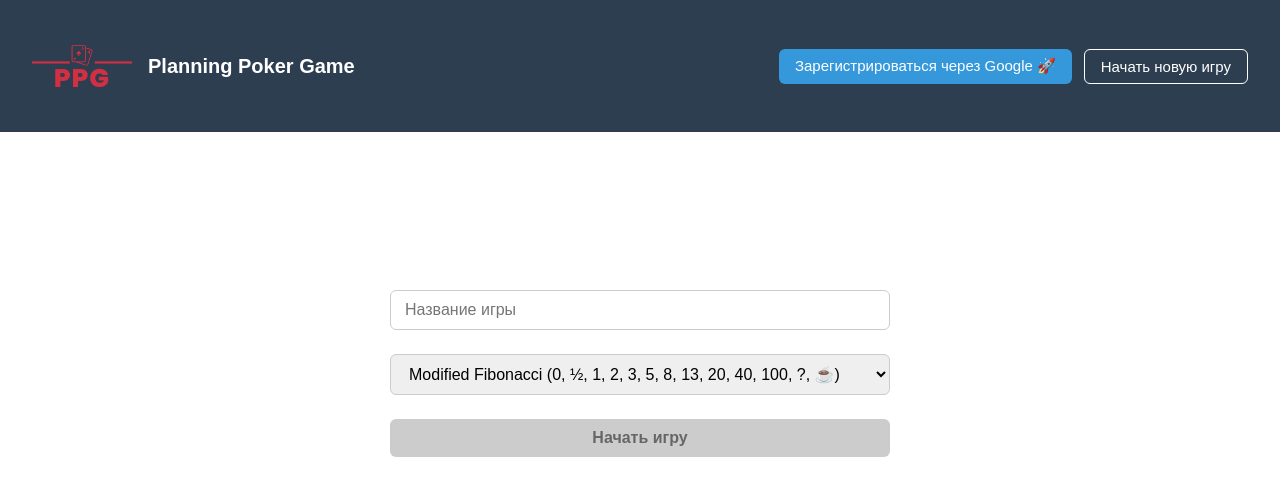
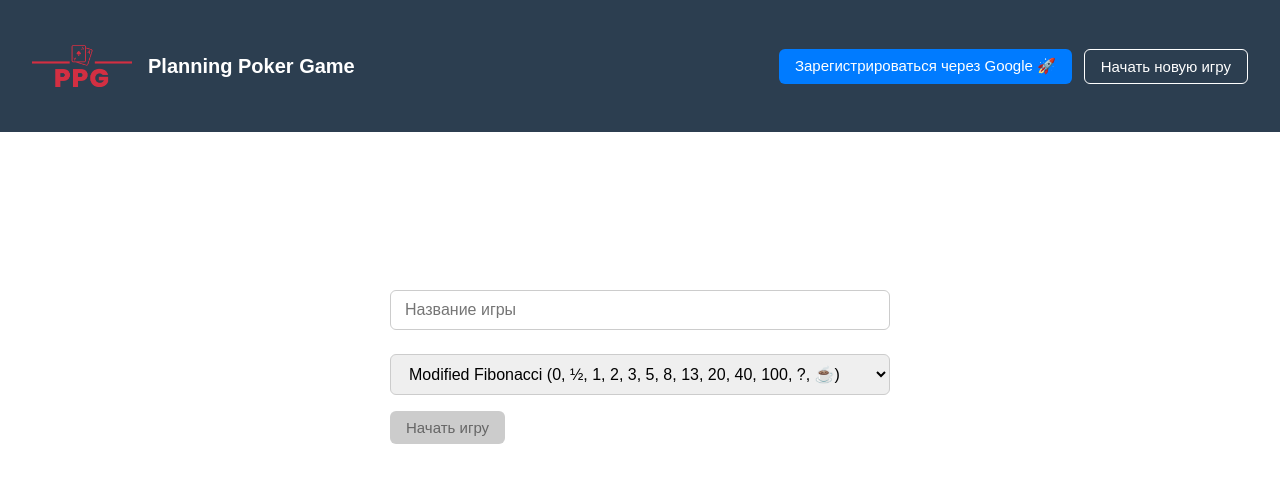
Before and after one commit to RamZek158/Planning-Poker-Game, a React app: page /#/create-game in a window 1280 px wide. Shown: the top 496 px of the page. Built offline with nearby package versions, Linux system fonts and the light colour scheme.

Commit message:
Buttons style refactoring

```diff
--- a/src/App.css
+++ b/src/App.css
@@ -1,3 +1,4 @@
+@import "variables.css";
 @import "buttons.css";
 body {
     margin: 0;
--- a/src/buttons.css
+++ b/src/buttons.css
@@ -1,5 +1,4 @@
 /* Button */
-
 .btn {
     padding: 0.5rem 1rem;
     border-radius: 6px;
@@ -15,17 +14,24 @@
     box-shadow: 0 2px 4px rgba(0, 0, 0, 0.2);
 }
 
-
 /* Primary button */
 
 .primary {
-    background-color: var(--accent-color);
+    background-color: var(--primary-color);
     color: var(--text-color);
     border: none;
 }
 
 .primary:hover {
-    background-color: #2980b9;
+    background-color: var(--primary-hover-color);
+}
+
+/* disabled */
+.primary:disabled {
+    background-color: #ccc;
+    cursor: not-allowed;
+    box-shadow: none;
+    color: #666;
 }
 
 
@@ -40,44 +46,3 @@
 .secondary:hover {
     background-color: var(--hover-light);
 }
-
-.NewGame {
-    display: inline-block;
-    padding: 10px 20px;
-    font-size: 16px;
-    font-weight: bold;
-    width: 500px;
-    color: #fff;
-    background-color: #007bff;
-    border: none;
-    border-radius: 6px;
-    cursor: pointer;
-    transition: background-color 0.3s ease, box-shadow 0.3s ease;
-    text-align: center;
-    margin: 8px 0 16px;
-}
-
-
-/* При наведении */
-
-.NewGame:hover {
-    background-color: #0056b3;
-}
-
-
-/* При фокусе */
-
-.NewGame:focus {
-    outline: none;
-    box-shadow: 0 0 0 3px rgba(0, 123, 255, 0.3);
-}
-
-
-/* Для недоступного состояния */
-
-.NewGame:disabled {
-    background-color: #ccc;
-    cursor: not-allowed;
-    box-shadow: none;
-    color: #666;
-}
--- a/src/components/CreateGame/CreateGame.css
+++ b/src/components/CreateGame/CreateGame.css
@@ -5,7 +5,6 @@
     margin-top: 150px;
     font-size: 16px;
 }
-
 
 /* Общие стили для input и select */
 
--- a/src/components/CreateGame/CreateGame.jsx
+++ b/src/components/CreateGame/CreateGame.jsx
@@ -3,12 +3,13 @@ import './CreateGame.css';
 import { T_SHIRT_VOTING_SYSTEM, FIBONACCI_VOTING_SYSTEM } from '../../utils';
 
 const CreateGame = () => {
+  const [gameName, setGameName] = React.useState('');
   const t_shirt_system_string = T_SHIRT_VOTING_SYSTEM.join(', ') ;
   const fibonacci_system_string = FIBONACCI_VOTING_SYSTEM.join(', ') ;
 
   const handleChangeGameName = React.useCallback((event) => {
-     console.log('change', event.target.value)
-  }, []);
+    setGameName(event.target.value);
+  }, [setGameName]);
 
   return (
     <div className="create-game-container">
@@ -25,7 +26,11 @@ const CreateGame = () => {
           <option>{`T-shirts (${t_shirt_system_string})`}</option>
         </select>
           <div>
-            <button className="NewGame" disabled>Начать игру</button>
+            <button
+                className="btn primary"
+                disabled={!gameName}
+            >Начать игру
+            </button>
           </div>
       </section>
 
--- a/src/components/Header/Header.css
+++ b/src/components/Header/Header.css
@@ -1,14 +1,14 @@
 .header {
-    --primary-color: #2c3e50;
-    --accent-color: #3498db;
+   /* --bg-color: #2c3e50;
+    --primary-color: #3498db;
     --text-color: white;
-    --hover-light: rgba(255, 255, 255, 0.1);
+    --hover-light: rgba(255, 255, 255, 0.1);*/
     display: flex;
     flex-wrap: wrap;
     justify-content: space-between;
     align-items: center;
     padding: 1rem 2rem;
-    background-color: var(--primary-color);
+    background-color: var(--bg-header-color);
     color: var(--text-color);
 }
 
@@ -36,7 +36,6 @@
 
 
 /* Правая секция */
-
 .right-section {
     display: flex;
     align-items: center;
@@ -47,30 +46,3 @@
     display: flex;
     gap: 0.75em;
 }
-
-
-/* Иконка профиля */
-
-
-/* .profile-icon-wrapper {
-    width: 40px;
-    height: 40px;
-    border-radius: 50%;
-    overflow: hidden;
-    border: 2px solid var(--text-color);
-    cursor: pointer;
-    transition: all 0.3s ease;
-    flex-shrink: 0;
-    background-color: #34495e;
-}
-
-.profile-icon {
-    width: 100%;
-    height: 100%;
-    object-fit: cover;
-}
-
-.profile-icon-wrapper:hover {
-    transform: scale(1.05);
-    box-shadow: 0 0 0 3px rgba(52, 152, 219, 0.3);
-} */
--- /dev/null
+++ b/src/variables.css
@@ -0,0 +1,7 @@
+:root {
+    --bg-header-color: #2c3e50;
+    --primary-color: #007bff;
+    --primary-hover-color: #0056b3;
+    --text-color: white;
+    --hover-light: rgba(255, 255, 255, 0.1);
+}
```
